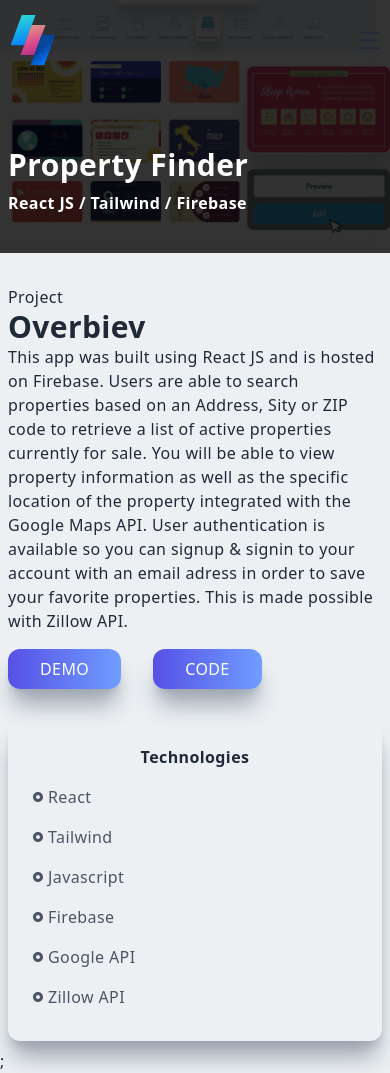
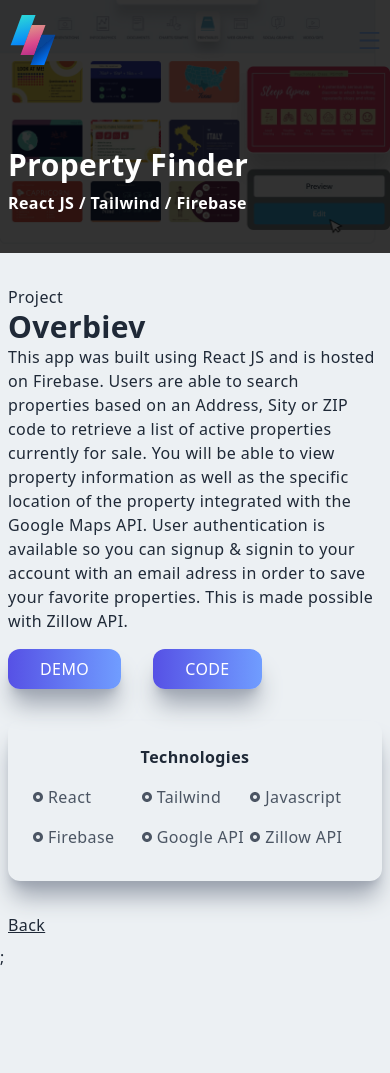
Before and after one commit to AleksandrKompanetc/nextjs-portfolio-app, a Next.js app: page /property in a window 390 px wide. After the commit the page ends 969 px from the top, so only its background shows below. Built offline with nearby package versions, Linux system fonts and the light colour scheme.

Commit message:
added button Back

```diff
--- a/pages/property.jsx
+++ b/pages/property.jsx
@@ -1,5 +1,6 @@
 import React from 'react'
 import Image from 'next/image'
+import Link from 'next/link'
 import propertyImg from '../public/assets/project1.jpg'
 import {RiRadioButtonFill} from 'react-icons/ri'
 
@@ -32,7 +33,7 @@
         <div className='col-span-4 md:col-span-1 shadow-xl shadow-gray-400 rounded-xl p-4'>
           <div className='p-2'>
             <p className='text-center font-bold pb-2'>Technologies</p>
-            <div>
+            <div className='grid grid-cols-3 md:grid-cols-1'>
               <p className='text-gray-600 py-2 flex items-center '>
                 <RiRadioButtonFill className='pr-1' />React
               </p>
@@ -54,6 +55,9 @@
             </div>
           </div>
         </div>
+        <Link href='/'>
+          <p className='underline cursor-pointer'>Back</p>
+        </Link>
       </div>
     </div>
   )
```
